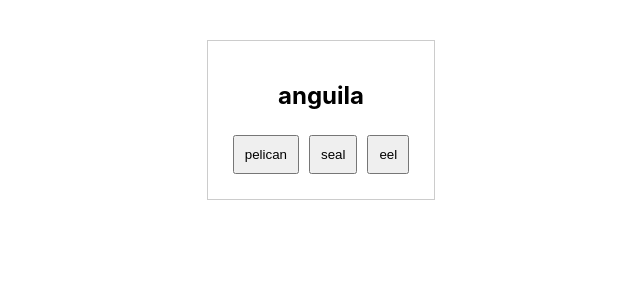
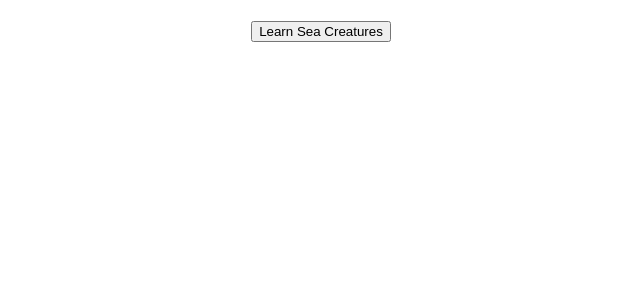
Before and after one commit to Kianni/memowo_fe, a React (Create React App) app: page / in a window 1280 px wide. Shown: the top 300 px of the page, without its empty margins (319-959 px from the left). Built offline with nearby package versions, Linux system fonts and the light colour scheme.

Commit message:
fetch word pairs from server by graphQL

```diff
--- a/src/App.js
+++ b/src/App.js
@@ -1,30 +1,24 @@
 import React, { useState } from 'react';
+import './App.css';
 import Card from './Card';
 import Result from './Result';
-import './App.css';
-
-const words = [
-  { spanish: 'anguila', english: 'eel' },
-  { spanish: 'caballito de mar', english: 'seahorse' },
-  { spanish: 'medusa', english: 'jellyfish' },
-  { spanish: 'foca', english: 'seal' },
-  { spanish: 'nutria', english: 'otter' },
-  { spanish: 'morsa', english: 'walrus' },
-  { spanish: 'león marino', english: 'sea lion' },
-  { spanish: 'pingüino', english: 'penguin' },
-  { spanish: 'pulpo', english: 'octopus' },
-  { spanish: 'langosta', english: 'lobster' },
-  { spanish: 'cangrejo', english: 'crab' },
-  { spanish: 'gaviota', english: 'seagull' },
-  { spanish: 'pelícano', english: 'pelican' },
-  { spanish: 'camarón', english: 'shrimp' },
-  { spanish: 'mantarraya', english: 'manta ray' },
-  { spanish: 'almeja', english: 'clam' },
-];
 
 function App() {
+  const [words, setWords] = useState([]);
   const [currentIndex, setCurrentIndex] = useState(0);
   const [showResult, setShowResult] = useState(false);
+  const [quizStarted, setQuizStarted] = useState(false);
+
+  const fetchWords = async () => {
+    const response = await fetch('http://localhost:4000/graphql', {
+      method: 'POST',
+      headers: { 'Content-Type': 'application/json' },
+      body: JSON.stringify({ query: '{ words { spanish english } }' }),
+    });
+    const result = await response.json();
+    setWords(result.data.words);
+    setQuizStarted(true);
+  };
 
   const handleNext = () => {
     if (currentIndex < words.length - 1) {
@@ -37,11 +31,14 @@ function App() {
   const handleRestart = () => {
     setCurrentIndex(0);
     setShowResult(false);
+    setQuizStarted(false);
   };
 
   return (
     <div className="App">
-      {showResult ? (
+      {!quizStarted ? (
+        <button onClick={fetchWords}>Learn Sea Creatures</button>
+      ) : showResult ? (
         <Result onRestart={handleRestart} />
       ) : (
         <Card word={words[currentIndex]} words={words} onNext={handleNext} />
```
